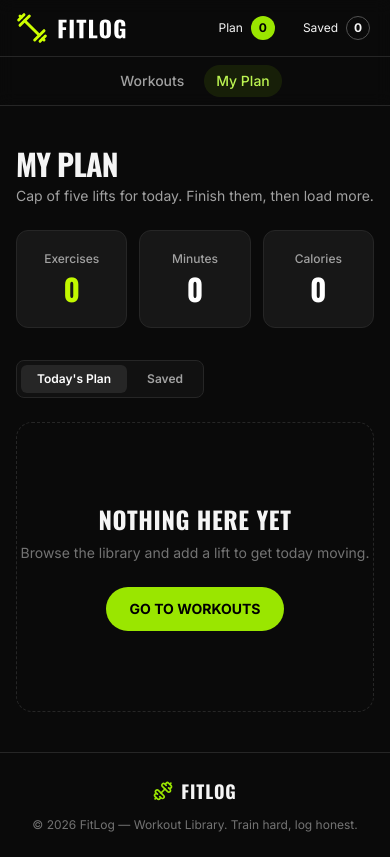
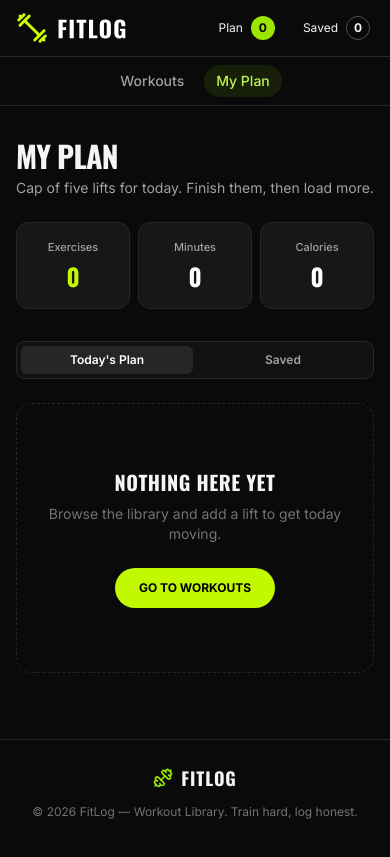
Before and after one commit to Asaduzzaman8088/assignment-6, a Next.js app: page /my-plan in a window 390 px wide. Built offline with nearby package versions, Linux system fonts and the light colour scheme.

Commit message:
fix: prevent horizontal shift when switching my-plan tabs

```diff
--- a/src/app/my-plan/page.tsx
+++ b/src/app/my-plan/page.tsx
@@ -21,7 +21,6 @@ export default function MyPlanPage() {
 
   const list = tab === "plan" ? myPlan : saved;
 
-  // Live metrics — computed from myPlan only
   const totalExercises = myPlan.length;
   const totalMinutes = myPlan.reduce((sum, w) => sum + (w.duration || 0), 0);
   const totalCalories = myPlan.reduce(
@@ -30,7 +29,7 @@ export default function MyPlanPage() {
   );
 
   return (
-    <div className="container mx-auto px-4 py-10">
+    <div className="container mx-auto px-4 py-8 sm:py-10">
       {/* Header */}
       <h1 className="font-oswald text-3xl font-bold uppercase tracking-tight sm:text-4xl">
         My Plan
@@ -39,17 +38,16 @@ export default function MyPlanPage() {
         Cap of five lifts for today. Finish them, then load more.
       </p>
 
-      {/* Metrics row */}
-      <div className="mt-6 grid grid-cols-3 gap-3 sm:gap-4">
+      {/* Metrics */}
+      <div className="mt-6 grid grid-cols-3 gap-2 sm:gap-4">
         <StatCard label="Exercises" value={totalExercises} />
         <StatCard label="Minutes" value={totalMinutes} white />
         <StatCard label="Calories" value={totalCalories} white />
       </div>
 
-      {/* Tabs */}
-      <div className="mt-8 flex items-center justify-between gap-4">
-        {/* Tabs wrapper */}
-        <div className="inline-flex items-center gap-1 rounded-lg border border-neutral-800 bg-neutral-900/60 p-1">
+      {/* Tabs — FIXED WIDTH so no shifting */}
+      <div className="mt-8 flex">
+        <div className="flex w-full items-center gap-1 rounded-lg border border-neutral-800 bg-neutral-900/60 p-1 sm:w-fit">
           <TabButton
             active={tab === "plan"}
             onClick={() => setTab("plan")}
@@ -61,15 +59,14 @@ export default function MyPlanPage() {
             label="Saved"
           />
         </div>
-
-        {/* Sort dropdown (optional — keep if you have it) */}
       </div>
 
-      {/* Content */}
+      {/* Content — fixed min-height so page height doesn't jump */}
+      <div className="mt-6 min-h-[300px]">
         {list.length === 0 ? (
           <EmptyState tab={tab} />
         ) : (
-        <div className="mt-6 space-y-3">
+          <div className="space-y-3">
             {list.map((w) => {
               const done = doneIds.includes(w.id);
               return (
@@ -91,12 +88,15 @@ export default function MyPlanPage() {
                   {/* Info */}
                   <div className="min-w-0 flex-1">
                     <h3
-                    className={`font-oswald text-lg font-bold uppercase tracking-wide ${done ? "text-neutral-500 line-through" : ""
+                      className={`truncate font-oswald text-base font-bold uppercase tracking-wide sm:text-lg ${
+                        done ? "text-neutral-500 line-through" : ""
                       }`}
                     >
                       {w.name}
                     </h3>
-                  <p className="text-xs text-neutral-500">{w.equipment}</p>
+                    <p className="truncate text-xs text-neutral-500">
+                      {w.equipment}
+                    </p>
                     <div className="mt-1 flex flex-wrap gap-3 text-xs text-neutral-400">
                       <span className="flex items-center gap-1">
                         <Clock className="h-3 w-3" /> {w.duration} min
@@ -111,10 +111,10 @@ export default function MyPlanPage() {
                   </div>
 
                   {/* Actions */}
-                <div className="flex flex-wrap items-center gap-2">
+                  <div className="flex w-full flex-wrap items-center gap-2 sm:w-auto">
                     <Link
                       href={`/workout/${w.id}`}
-                    className="flex items-center gap-1 rounded-full border border-neutral-700 px-3 py-1.5 text-xs font-bold uppercase text-neutral-300 transition hover:border-lime-400 hover:text-lime-400"
+                      className="flex flex-1 items-center justify-center gap-1 rounded-full border border-neutral-700 px-3 py-1.5 text-xs font-bold uppercase text-neutral-300 transition hover:border-brand hover:text-brand sm:flex-none"
                     >
                       <Eye className="h-3 w-3" /> View Details
                     </Link>
@@ -127,7 +127,7 @@ export default function MyPlanPage() {
                             done ? "Marked as undone" : "Marked as done"
                           );
                         }}
-                      className="flex items-center gap-1 rounded-full bg-lime-400 px-3 py-1.5 text-xs font-bold uppercase text-black transition hover:bg-lime-300"
+                        className="flex flex-1 items-center justify-center gap-1 rounded-full bg-brand px-3 py-1.5 text-xs font-bold uppercase text-black transition hover:brightness-110 sm:flex-none"
                       >
                         <Check className="h-3 w-3" /> Mark as Done
                       </button>
@@ -144,7 +144,7 @@ export default function MyPlanPage() {
                         }
                       }}
                       aria-label="Remove"
-                    className="flex h-8 w-8 items-center justify-center rounded-full text-neutral-500 transition hover:bg-red-500/10 hover:text-red-400"
+                      className="flex h-8 w-8 shrink-0 items-center justify-center rounded-full text-neutral-500 transition hover:bg-red-500/10 hover:text-red-400"
                     >
                       <Trash2 className="h-4 w-4" />
                     </button>
@@ -154,6 +154,7 @@ export default function MyPlanPage() {
             })}
           </div>
         )}
+      </div>
     </div>
   );
 }
@@ -172,7 +173,8 @@ function TabButton({
   return (
     <button
       onClick={onClick}
-      className={`rounded-md px-4 py-1.5 text-xs font-semibold transition ${active
+      className={`flex-1 whitespace-nowrap rounded-md px-4 py-1.5 text-center text-xs font-semibold transition sm:flex-none ${
+        active
           ? "bg-neutral-800 text-white"
           : "text-neutral-400 hover:text-neutral-200"
       }`}
@@ -192,12 +194,13 @@ function StatCard({
   white?: boolean;
 }) {
   return (
-    <div className="rounded-xl border border-neutral-800 bg-neutral-900 px-4 py-5 text-center">
-      <p className="text-xs font-medium text-neutral-400 sm:text-sm">
+    <div className="rounded-xl border border-neutral-800 bg-neutral-900 px-2 py-4 text-center sm:px-4 sm:py-5">
+      <p className="text-[11px] font-medium text-neutral-400 sm:text-sm">
         {label}
       </p>
       <p
-        className={`mt-1 font-oswald text-3xl font-bold sm:text-4xl ${white ? "text-white" : "text-brand"
+        className={`mt-1 font-oswald text-2xl font-bold sm:text-4xl ${
+          white ? "text-white" : "text-brand"
         }`}
       >
         {value}
@@ -208,8 +211,8 @@ function StatCard({
 
 function EmptyState({ tab }: { tab: "plan" | "saved" }) {
   return (
-    <div className="mt-6 flex flex-col items-center justify-center rounded-2xl border border-dashed border-neutral-800 py-20 text-center">
-      <h3 className="font-oswald text-2xl font-bold uppercase tracking-wide">
+    <div className="flex flex-col items-center justify-center rounded-2xl border border-dashed border-neutral-800 px-4 py-16 text-center sm:py-20">
+      <h3 className="font-oswald text-xl font-bold uppercase tracking-wide sm:text-2xl">
         Nothing here yet
       </h3>
       <p className="mt-2 max-w-md text-sm text-neutral-500">
@@ -219,7 +222,7 @@ function EmptyState({ tab }: { tab: "plan" | "saved" }) {
       </p>
       <Link
         href="/#library"
-        className="mt-6 inline-flex items-center gap-2 rounded-full bg-lime-400 px-6 py-3 text-sm font-bold uppercase text-black transition hover:bg-lime-300"
+        className="mt-6 inline-flex items-center gap-2 rounded-full bg-brand px-6 py-3 text-xs font-bold uppercase text-black transition hover:brightness-110 sm:text-sm"
       >
         Go to workouts
       </Link>
```
Lines whose indentation alone changed are shown as unchanged.
